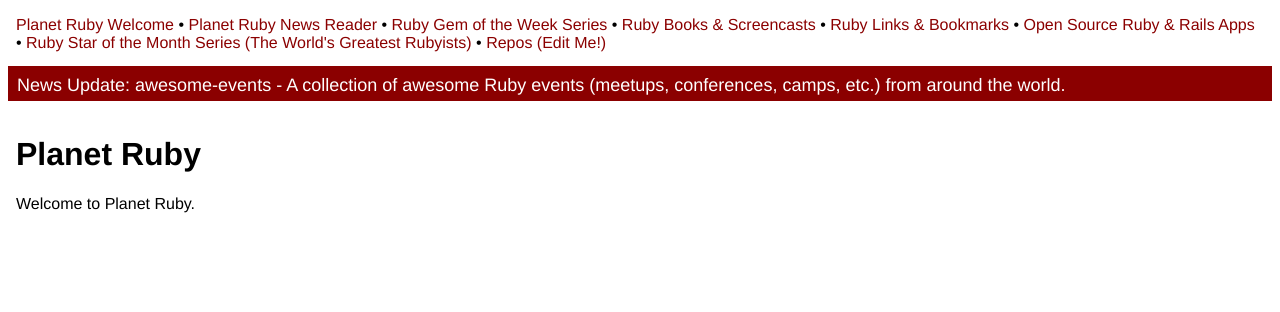
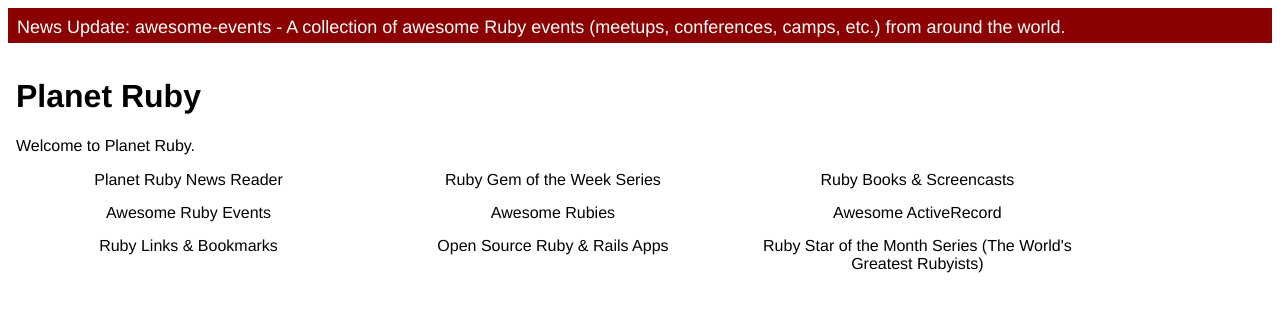
Before and after one commit to planetruby/planetruby.github.io, a Jekyll site: the page built from index.html, in a window 1280 px wide. Shown: the top 312 px of the page. Built offline with Jekyll 4.4.1, drawn with Linux system fonts in a browser that asks for light colours.

Commit message:
add cards

```diff
--- /dev/null
+++ b/_layouts/cards.html
@@ -0,0 +1,23 @@
+<!DOCTYPE html>
+<html>
+<head>
+   <meta charset="utf-8">
+   <title>{{ page.title }} - {{ site.title }}</title>
+   <link rel="stylesheet" type="text/css" href="{{ site.url }}/css/style.css" >
+   <link rel="alternate" type="application/atom+xml" href="{{ site.url }}/gems/feed.xml" title="Ruby Gem of the Week News Feed">
+<!--
+   <link rel="alternate" type="application/atom+xml" href="{{ site.url }}/links/feed.xml" title="Ruby Links 'n' Bookmarks News Feed">
+   <link rel="alternate" type="application/atom+xml" href="{{ site.url }}/books/feed.xml" title="Ruby Books 'n' Screencasts News Feed">
+   <link rel="alternate" type="application/atom+xml" href="{{ site.url }}/apps/feed.xml" title="Open Source Ruby 'n' Rails Apps News Feed">
+-->
+</head>
+<body>
+
+    {% include announce.html %}
+
+    <div id="content">
+      {{ content }}
+    </div>
+
+</body>
+</html>
--- /dev/null
+++ b/css/_cards.scss
@@ -0,0 +1,13 @@
+
+.cards {
+
+  div {
+    display: inline-block;
+    vertical-align: top;
+    text-align: center;
+    width: 330+15px;   // note: add margin+border
+    margin-right: 15px;
+    margin-bottom: 15px;
+  }
+
+}
--- a/css/style.scss
+++ b/css/style.scss
@@ -107,3 +107,4 @@
 
 
 @import 'gallery';
+@import 'cards';
--- a/index.html
+++ b/index.html
@@ -1,11 +1,50 @@
 ---
-layout: default
+layout: cards
 title:  "Planet Ruby"
 ---
 
 <h1>{{ page.title }}</h1>
 
-
 <p>
 Welcome to Planet Ruby.
 </p>
+
+<div class='cards'>
+
+<div>
+  Planet Ruby News Reader
+</div>
+
+<div>
+  Ruby Gem of the Week Series
+</div>
+
+<div>
+  Ruby Books & Screencasts
+</div>
+
+<div>
+  Awesome Ruby Events
+</div>
+
+<div>
+  Awesome Rubies
+</div>
+
+<div>
+  Awesome ActiveRecord
+</div>
+
+<div>
+  Ruby Links & Bookmarks
+</div>
+
+<div>
+  Open Source Ruby & Rails Apps
+</div>
+
+<div>
+  Ruby Star of the Month Series (The World's Greatest Rubyists)
+</div>
+
+</div><!-- cards -->
```
